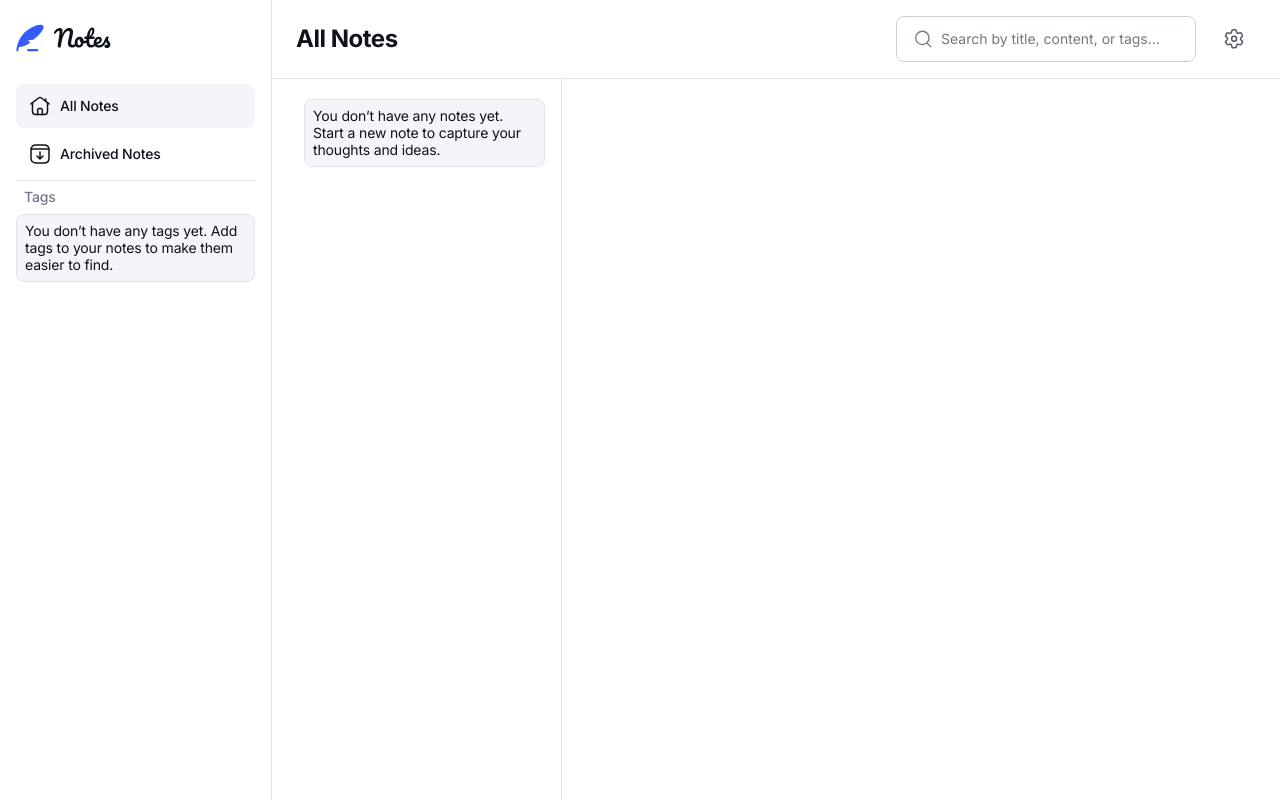
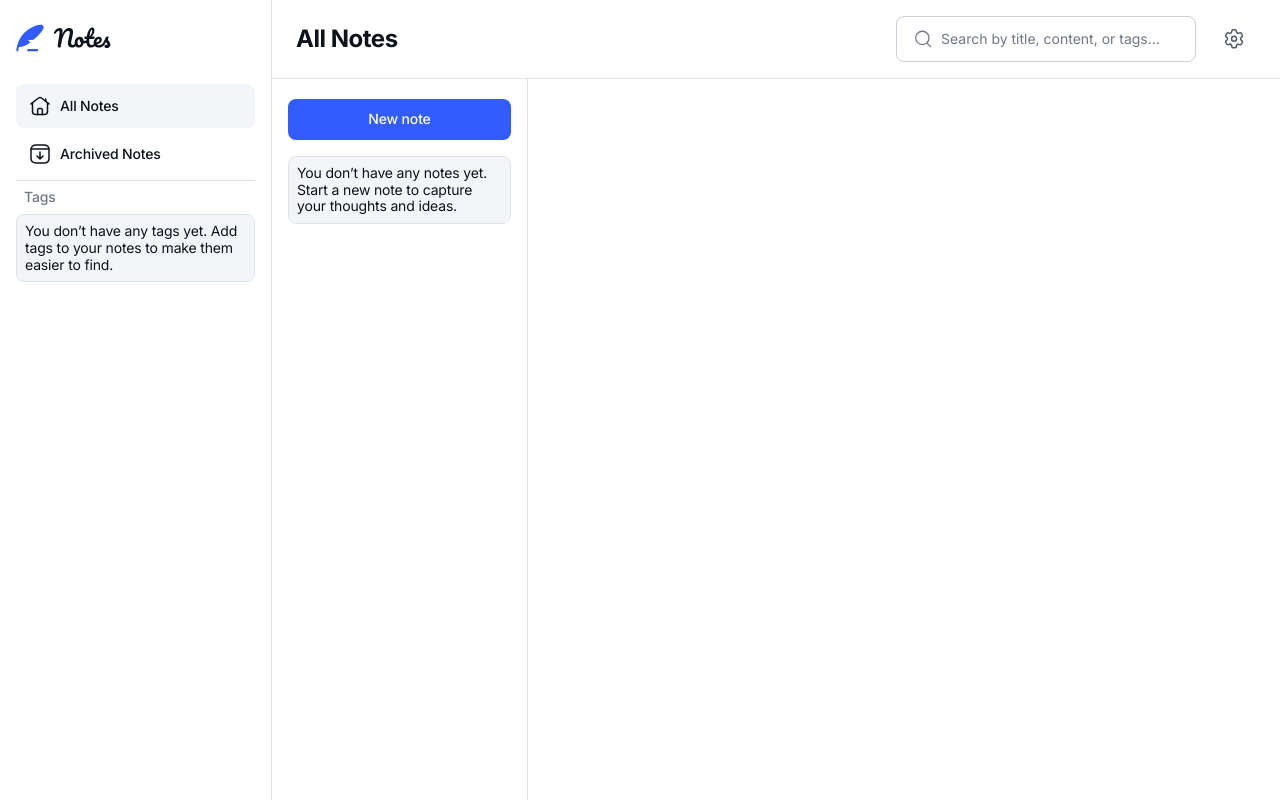
Before and after one commit to vicaleksa/note-taking-web-app, a React app: page / in a window 1280 px wide. Built offline with nearby package versions, Linux system fonts and the light colour scheme.

Commit message:
fix web scroll and overflow

```diff
--- a/src/components/Layout/style.module.css
+++ b/src/components/Layout/style.module.css
@@ -39,24 +39,27 @@
 
 @media (width >= 64rem) {
     .layout {
+        overflow: hidden;
         flex-direction: row-reverse;
         background-color: var(--color-bg-primary);
     }
 
     .content {
         flex: 4 0;
+        overflow: initial;
     }
 
     .mainContent {
+        overflow: hidden;
         padding: 0;
     }
 
     .navigation {
+        display: flex;
         max-width: 17rem;
         box-sizing: border-box;
         flex: 1 0;
         border-right: 1px solid var(--color-border);
-        overflow-y: scroll;
         flex-direction: column;
         padding: var(--spacing-150) var(--spacing-200);
         border-top: none;
--- a/src/components/NoteActions/style.module.css
+++ b/src/components/NoteActions/style.module.css
@@ -26,7 +26,5 @@
         display: flex;
         flex-direction: column;
         gap: var(--spacing-150);
-        position: sticky;
-        top: var(--spacing-200);
     }
 }
--- a/src/components/NoteCard/style.module.css
+++ b/src/components/NoteCard/style.module.css
@@ -4,7 +4,6 @@
     gap: var(--spacing-150);
     padding: var(--spacing-100);
     margin-bottom: var(--spacing-050);
-    border-radius: var(--radius-6);
 }
 
 .title {
@@ -19,6 +18,7 @@
 }
 
 .tag {
+    overflow: hidden;
     padding: var(--spacing-025) var(--spacing-075);
     font: var(--text-preset6);
     letter-spacing: var(--letter-spacing-preset6);
--- a/src/components/NoteList/index.tsx
+++ b/src/components/NoteList/index.tsx
@@ -26,7 +26,6 @@ export default function NoteList({ notes }: NoteListProps) {
                     date={note.lastEdited}
                 />
             </NavLink>
-            <div className={styles.divider} aria-hidden="true" />
         </Fragment>
     ));
 
--- a/src/components/NoteList/style.module.css
+++ b/src/components/NoteList/style.module.css
@@ -6,6 +6,10 @@
 }
 
 @media (width >= 64rem) {
+    .noteCard {
+        border-bottom: 1px solid var(--color-border);
+    }
+
     .noteCard:hover {
         background-color: var(--color-bg-secondary);
         border-radius: var(--radius-6);
--- a/src/components/TagsList/style.module.css
+++ b/src/components/TagsList/style.module.css
@@ -34,10 +34,12 @@
     }
 
     .icon {
+        overflow: visible;
         color: var(--color-icon-primary);
     }
 
     .tagTitle {
+        overflow-x: hidden;
         font: var(--text-preset4);
         color: var(--color-text-primary);
     }
--- a/src/pages/NoteDetail/style.module.css
+++ b/src/pages/NoteDetail/style.module.css
@@ -72,11 +72,9 @@
 }
 
 @media (width >= 64rem) {
-    .text {
-        padding-bottom: 0;
-    }
-
     .actions {
+        position: sticky;
+        top: 0;
         order: 5;
     }
 
--- a/src/pages/Notes/index.tsx
+++ b/src/pages/Notes/index.tsx
@@ -1,9 +1,11 @@
+import { Link } from 'react-router';
 import styles from './style.module.css';
 import FloatingActionButton from '../../components/FloatingActionButton';
 import Alert from '../../components/Alert';
 import getNotesFromStorage from '../../utils/getNotesFromStorage';
 import NoteList from '../../components/NoteList';
 import useBreakpointType from '../../hooks/useBreakpointType';
+import Button from '../../components/Button';
 
 export default function Notes() {
     const storageNotes = getNotesFromStorage();
@@ -14,7 +16,17 @@ export default function Notes() {
     return (
         <div className={styles.notesContainer}>
             <h1 className={styles.notesTitle}>All Notes</h1>
-            <NoteList notes={notes} />
+            {breakpointType === 'desktop' && (
+                <Link to="/new" className={styles.buttonContainer}>
+                    <Button
+                        variant="primary"
+                        buttonText="New note"
+                    />
+                </Link>
+            )}
+            <div className={styles.noteList}>
+                <NoteList notes={notes} />
+            </div>
             {notes.length === 0 && (
                 <Alert text="You don’t have any notes yet. Start a new note to capture your thoughts and ideas." />
             )}
--- a/src/pages/Notes/style.module.css
+++ b/src/pages/Notes/style.module.css
@@ -18,15 +18,30 @@
 
 @media (width >= 64rem) {
     .notesContainer {
-        max-width: 18.125rem;
+        max-width: 16rem;
+        display: flex;
+        flex-direction: column;
         height: 100%;
         box-sizing: border-box;
         flex: 1 0;
-        padding: var(--spacing-250) var(--spacing-200) var(--spacing-250) var(--spacing-400);
+        padding: var(--spacing-250) var(--spacing-200);
         border-right: 1px solid var(--color-border);
     }
 
     .notesTitle {
         display: none;
     }
+
+    .buttonContainer {
+        display: flex;
+        flex-direction: column;
+        margin-bottom: var(--spacing-200);
+    }
+
+    .noteList {
+        overflow: hidden auto;
+        display: flex;
+        flex-direction: column;
+        gap: var(--spacing-050);
+    }
 }
--- a/src/pages/NotesLayout/style.module.css
+++ b/src/pages/NotesLayout/style.module.css
@@ -10,6 +10,7 @@
     }
 
     .noteView {
+        overflow: hidden auto;
         justify-content: space-between;
         flex-direction: row;
         gap: var(--spacing-800);
--- a/src/pages/TagsOverview/index.tsx
+++ b/src/pages/TagsOverview/index.tsx
@@ -18,7 +18,9 @@ export default function TagsOverview() {
     return (
         <>
             <h1 className={styles.title}>Tags</h1>
-            <TagsList tags={uniqueTags} />
+            <div className={styles.tagList}>
+                <TagsList tags={uniqueTags} />
+            </div>
             {uniqueTags.length === 0 && (
                 <Alert text="You don’t have any tags yet. Add tags to your notes to make them easier to find." />
             )}
--- a/src/pages/TagsOverview/style.module.css
+++ b/src/pages/TagsOverview/style.module.css
@@ -13,4 +13,8 @@
         padding: var(--spacing-100);
         margin-bottom: 0;
     }
+
+    .tagList {
+        overflow: hidden auto;
+    }
 }
```
